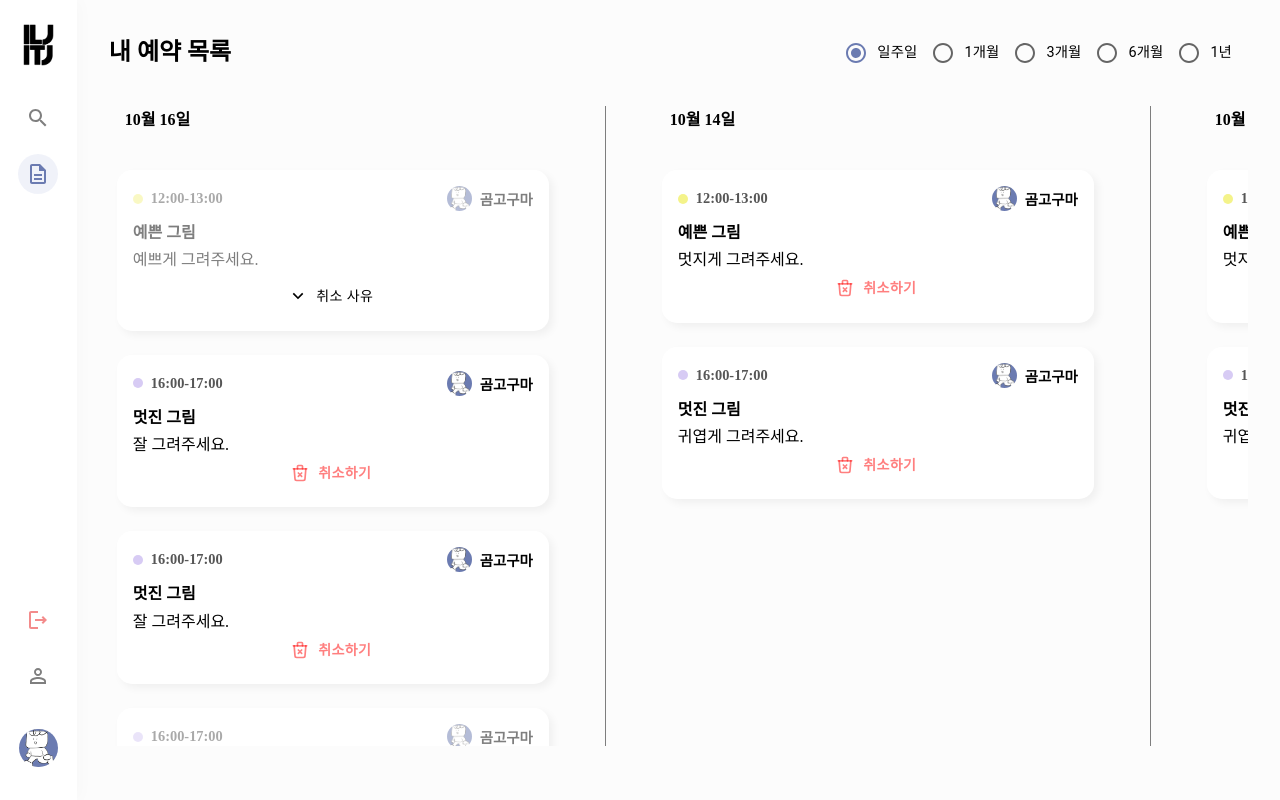
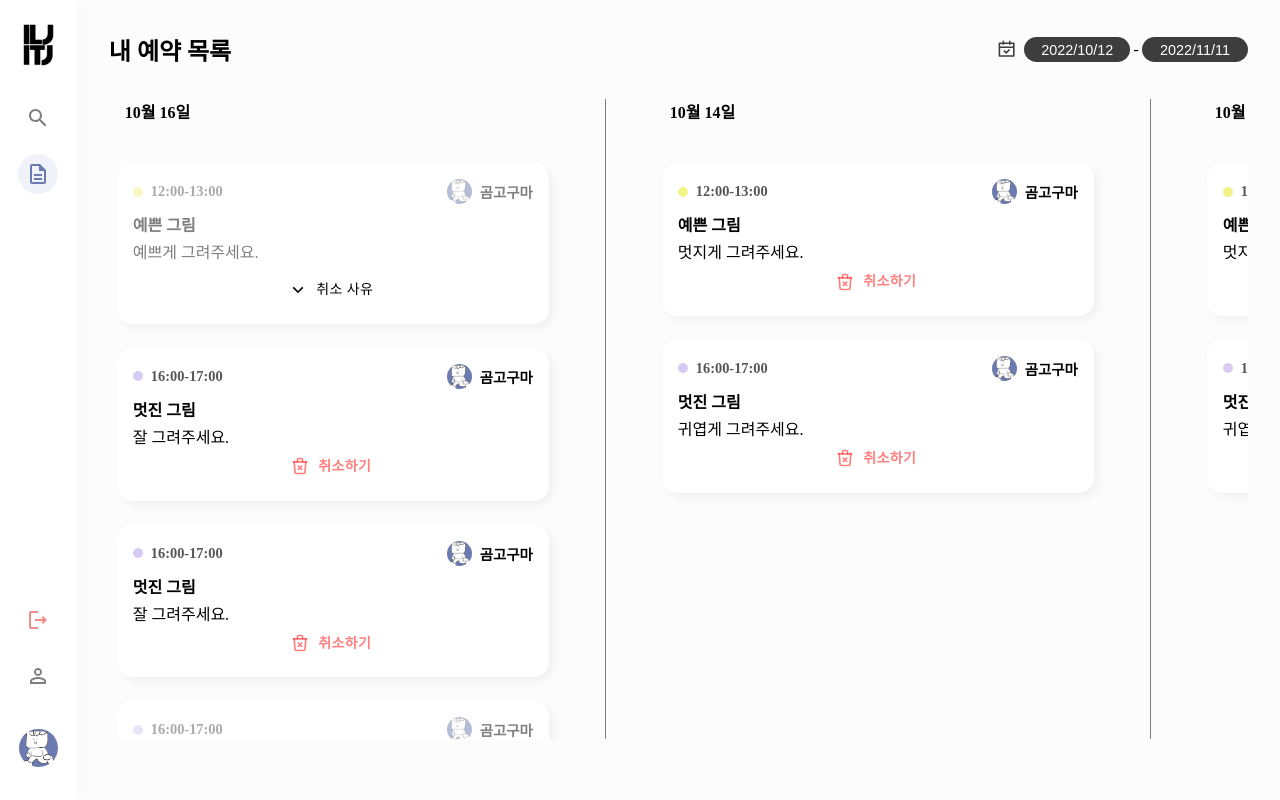
Before and after one commit to DAEUN9/IljungItjung, a React (Vite) app in the folder front/: page /reservation in a window 1280 px wide. Built offline with nearby package versions, Linux system fonts and the light colour scheme.

Commit message:
S07P31D106-54 [feat] : Datepicker 구현
- 기간 설정이 가능하도록 구현함
- Input 커스텀

```diff
--- a/front/src/components/Reservation/Period.tsx
+++ b/front/src/components/Reservation/Period.tsx
@@ -1,31 +1,56 @@
-import { FormControl, FormControlLabel, Radio, RadioGroup, ThemeProvider } from "@mui/material";
 import { useState } from "react";
+import DatePicker from "react-datepicker";
+import "react-datepicker/dist/react-datepicker.css";
+import { ko } from "date-fns/esm/locale";
+import { RiCalendarCheckLine } from "react-icons/ri";
+import { IconButton, Tooltip, Zoom } from "@mui/material";
 
 import styles from "@styles/Reservation/Reservation.module.scss";
-import theme from "@components/common/theme";
+import "@styles/Reservation/DatePicker.scss";
 
 const Period = () => {
-  const [value, setValue] = useState("1w");
+  // default 기간은 오늘로부터 -15일~15일
+  const date = new Date();
+  const [startDate, setStartDate] = useState<Date>(
+    new Date(date.getFullYear(), date.getMonth(), date.getDate() - 15)
+  );
+  const [endDate, setEndDate] = useState<Date>(
+    new Date(date.getFullYear(), date.getMonth(), date.getDate() + 15)
+  );
 
-  const handleChange = (event: React.ChangeEvent<HTMLInputElement>) => {
-    setValue((event.target as HTMLInputElement).value);
-  }
+  const tooltip = "기간을 설정해 보세요.";
 
   return (
     <div className={styles["period"]}>
-      <ThemeProvider theme={theme}>
-        <FormControl>
-          <RadioGroup row value={value} onChange={handleChange}>
-            <FormControlLabel value="1w" control={<Radio />} label="일주일" />
-            <FormControlLabel value="1m" control={<Radio />} label="1개월" />
-            <FormControlLabel value="3m" control={<Radio />} label="3개월" />
-            <FormControlLabel value="6m" control={<Radio />} label="6개월" />
-            <FormControlLabel value="1y" control={<Radio />} label="1년" />
-          </RadioGroup>
-        </FormControl>
-      </ThemeProvider>
+      <div className={styles["picker"]}>
+        <Tooltip title={tooltip} arrow TransitionComponent={Zoom}>
+          <IconButton disableTouchRipple>
+            <RiCalendarCheckLine />
+          </IconButton>
+        </Tooltip>
+        <DatePicker
+          dateFormat="yyyy/MM/dd"
+          selected={startDate}
+          onChange={(date: Date) => setStartDate(date)}
+          selectsStart
+          startDate={startDate}
+          endDate={endDate}
+          locale={ko}
+        ></DatePicker>
+        <div className={styles["divider"]}>-</div>
+        <DatePicker
+          dateFormat="yyyy/MM/dd"
+          selected={endDate > startDate ? endDate : startDate}
+          onChange={(date: Date) => setEndDate(date)}
+          selectsEnd
+          startDate={startDate}
+          endDate={endDate}
+          minDate={startDate}
+          locale={ko}
+        />
+      </div>
     </div>
   );
-}
+};
 
 export default Period;
--- /dev/null
+++ b/front/src/styles/Reservation/DatePicker.scss
@@ -0,0 +1,26 @@
+@use "../common/utils.module" as *;
+
+.react-datepicker {
+  &-wrapper {
+    width: inherit;
+  }
+
+  &__input-container {
+    input {
+      border: 0;
+      border-radius: 15px;
+      padding: 0.3rem 0.5rem;
+      background-color: #3d3d3d;
+      font-size: 0.9rem;
+      font-weight: 500;
+      color: #fff;
+      text-align: center;
+      width: 90px;
+      cursor: pointer;
+
+      &:focus {
+        outline: none;
+      }
+    }
+  }
+}
--- a/front/src/styles/Reservation/Reservation.module.scss
+++ b/front/src/styles/Reservation/Reservation.module.scss
@@ -14,6 +14,7 @@
     display: flex;
     justify-content: space-between;
     position: sticky;
+    z-index: 2;
     top: 0;
     left: 0;
 
@@ -37,8 +38,33 @@
 
 /* 기간 설정 컴포넌트 */
 .period {
-  & span {
-    font-size: 0.9rem;
+  display: flex;
+
+  & .picker {
+    display: flex;
+    align-items: center;
+
+    & button {
+      color: #3d3d3d;
+
+      &:hover {
+        background-color: inherit;
+      }
+
+      & svg {
+        text-align: center;
+        font-size: 1.2rem;
+      }
+    }
+
+    & .divider {
+      margin: 0 0.2rem;
+    }
+  }
+
+  // 툴팁
+  & .MuiTooltip-popper {
+    inset: -10px auto 0px auto;
   }
 }
 
```
